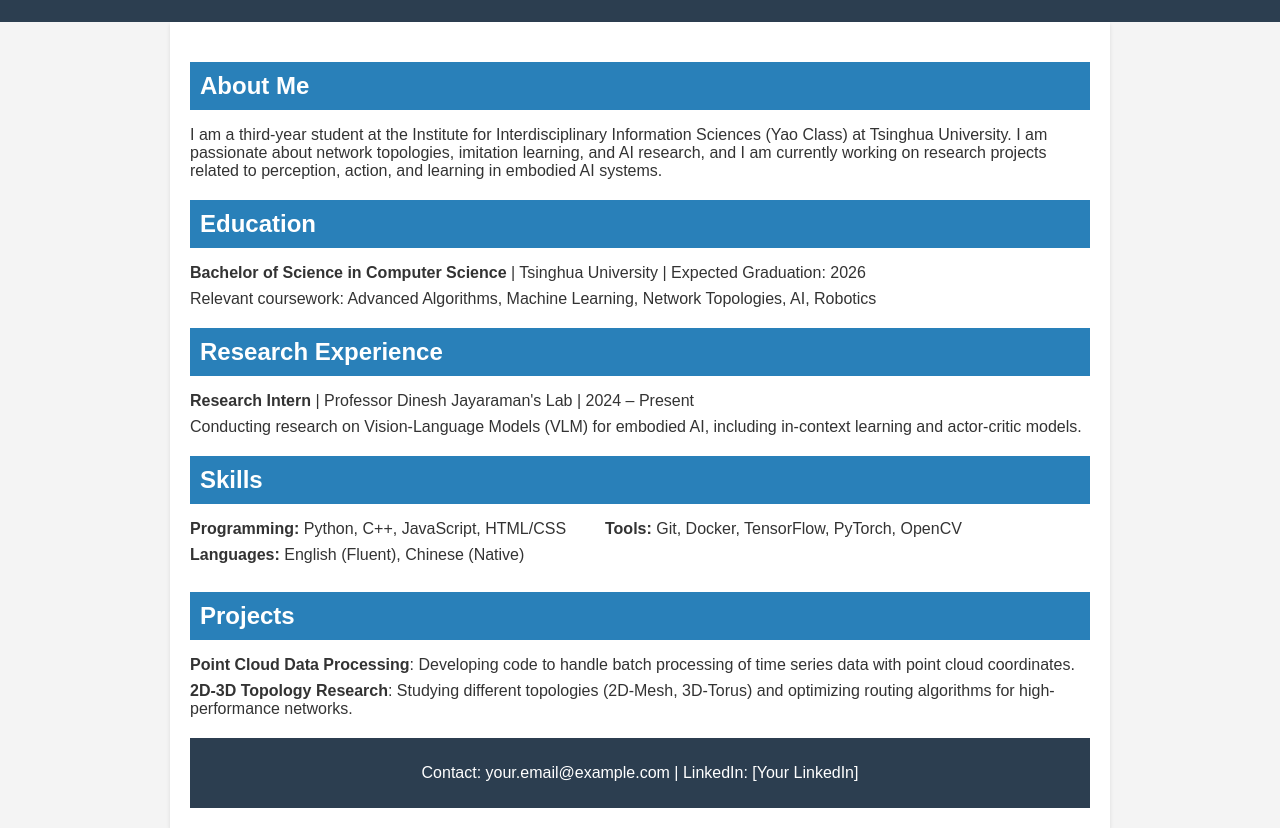
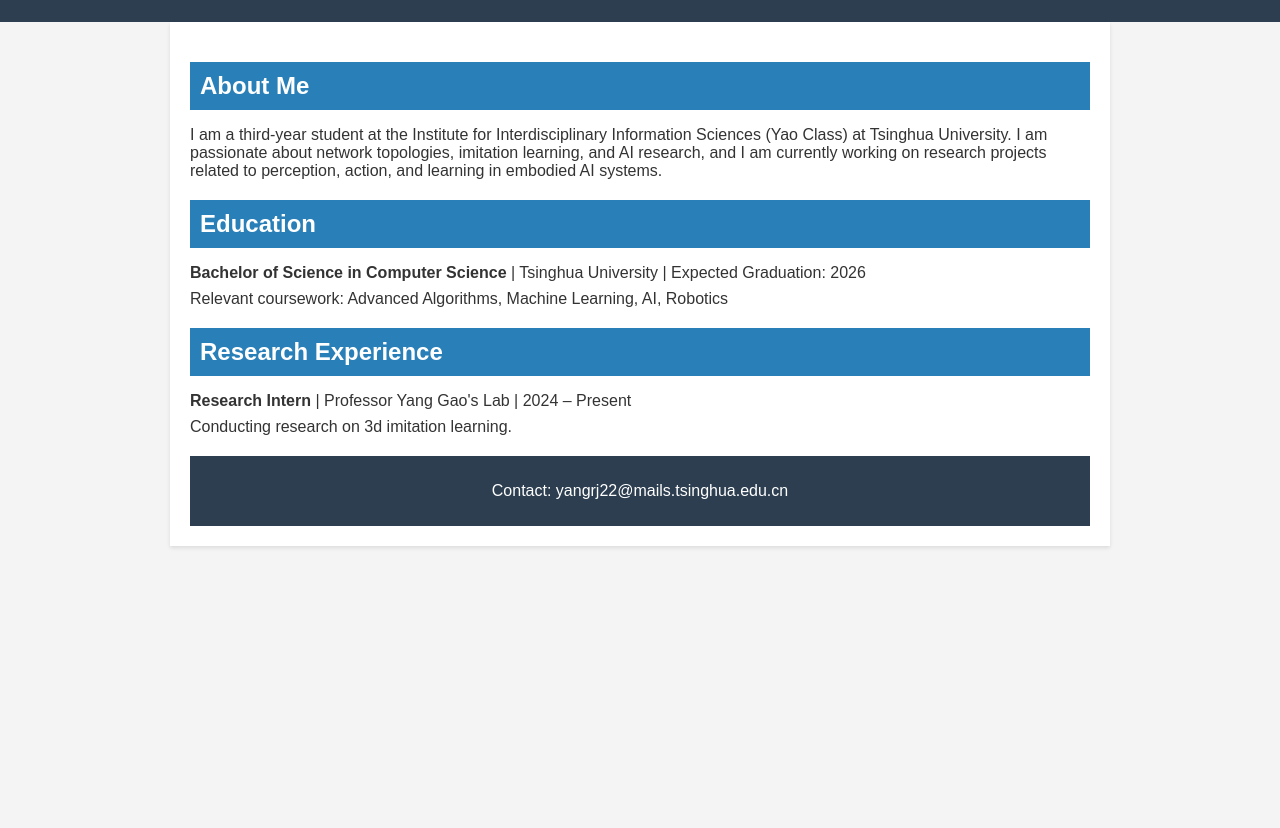
Before and after one commit to horipse01/horipse01.github.io, a plain HTML site: page index.html in a window 1280 px wide. Shown: the part 91-919 px from the top of the page. After the commit the page ends 800 px from the top, so only its background shows below. Drawn offline with Linux system fonts and the light colour scheme.

Commit message:
Update index.html

```diff
--- a/index.html
+++ b/index.html
@@ -82,37 +82,20 @@
             <h2>Education</h2>
             <ul>
                 <li><strong>Bachelor of Science in Computer Science</strong> | Tsinghua University | Expected Graduation: 2026</li>
-                <li>Relevant coursework: Advanced Algorithms, Machine Learning, Network Topologies, AI, Robotics</li>
+                <li>Relevant coursework: Advanced Algorithms, Machine Learning, AI, Robotics</li>
             </ul>
         </section>
 
         <section class="research">
             <h2>Research Experience</h2>
             <ul>
-                <li><strong>Research Intern</strong> | Professor Dinesh Jayaraman's Lab | 2024 – Present</li>
-                <li>Conducting research on Vision-Language Models (VLM) for embodied AI, including in-context learning and actor-critic models.</li>
-            </ul>
-        </section>
-
-        <section class="skills">
-            <h2>Skills</h2>
-            <ul>
-                <li><strong>Programming:</strong> Python, C++, JavaScript, HTML/CSS</li>
-                <li><strong>Tools:</strong> Git, Docker, TensorFlow, PyTorch, OpenCV</li>
-                <li><strong>Languages:</strong> English (Fluent), Chinese (Native)</li>
-            </ul>
-        </section>
-
-        <section class="projects">
-            <h2>Projects</h2>
-            <ul>
-                <li><strong>Point Cloud Data Processing</strong>: Developing code to handle batch processing of time series data with point cloud coordinates.</li>
-                <li><strong>2D-3D Topology Research</strong>: Studying different topologies (2D-Mesh, 3D-Torus) and optimizing routing algorithms for high-performance networks.</li>
+                <li><strong>Research Intern</strong> | Professor Yang Gao's Lab | 2024 – Present</li>
+                <li>Conducting research on 3d imitation learning.</li>
             </ul>
         </section>
 
         <footer>
-            <p>Contact: your.email@example.com | LinkedIn: [Your LinkedIn]</p>
+            <p>Contact: yangrj22@mails.tsinghua.edu.cn </p>
         </footer>
     </div>
 </body>
```
